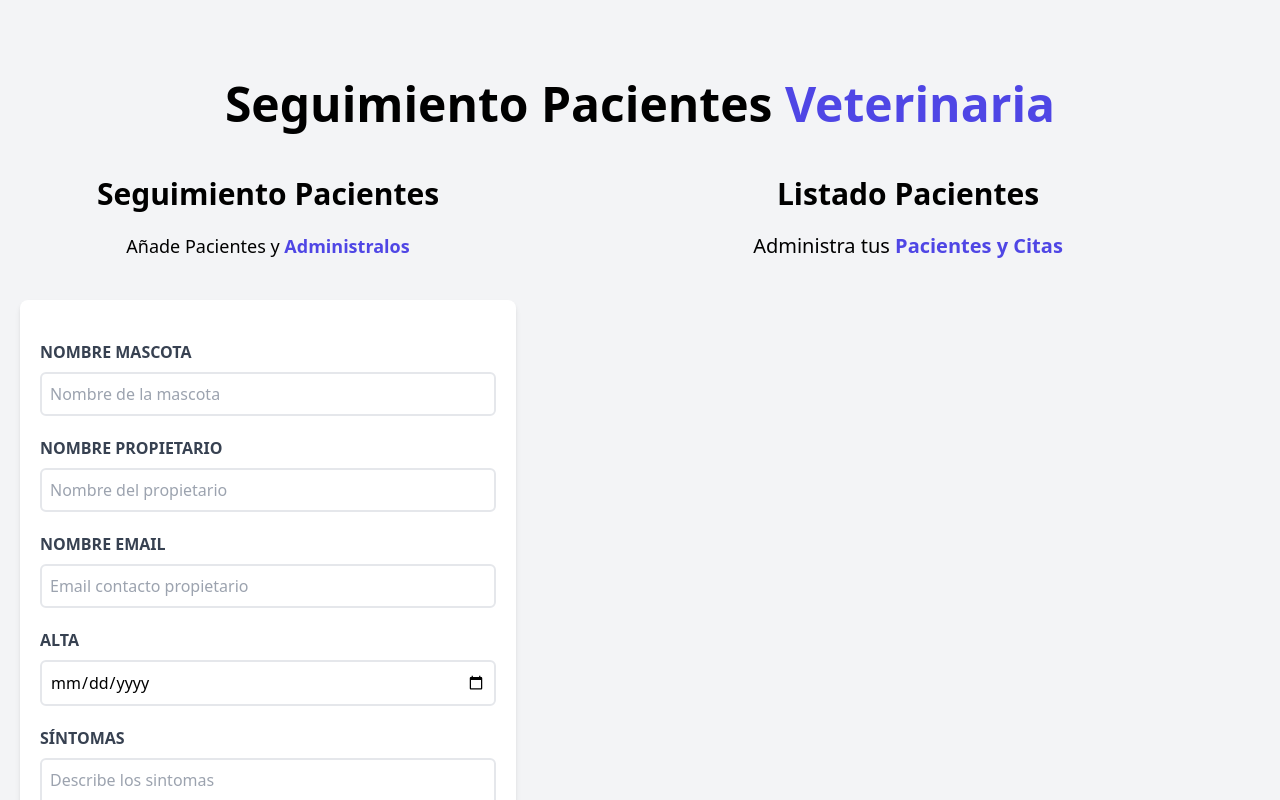
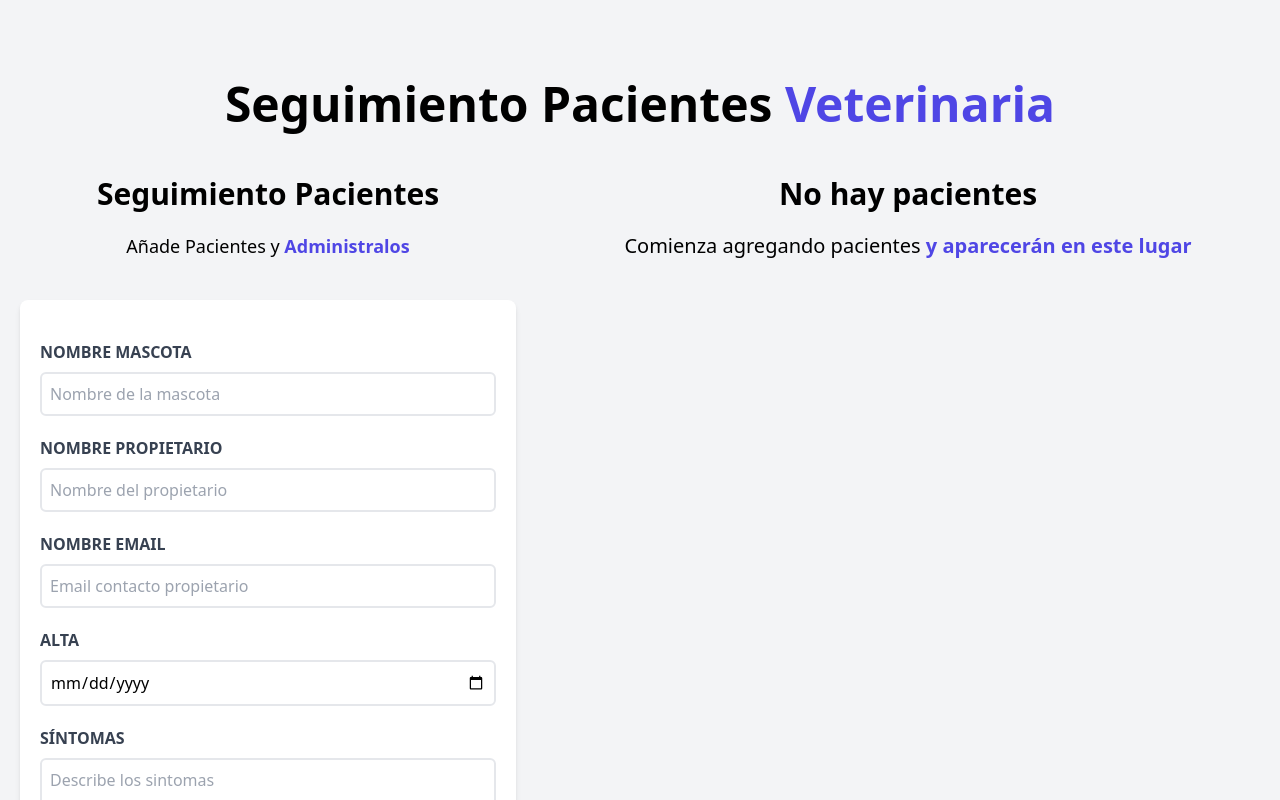
Before and after one commit to RinconJose/Administrador-de-Pacientes-con-React-TailwindCSS-LocalStorage, a React (Vite) app: page / in a window 1280 px wide. Shown: the top 800 px of the page. Built offline with nearby package versions, Linux system fonts and the light colour scheme.

Commit message:
agregando texto dinámico al titulo de listado de pacientes hayndo hay o no pacientes

```diff
--- a/src/components/ListadoPaciente.jsx
+++ b/src/components/ListadoPaciente.jsx
@@ -1,8 +1,12 @@
 import Paciente from "./Paciente"
 
 const ListadoPaciente = ({pacientes}) => {
+
     return (
         <div className="md:w-1/2 lg:w-3/5 md:h-screen overflow-y-scroll">
+
+            {pacientes && pacientes.length ? (
+                <>
                     <h2 className="font-black text-3xl text-center">
                         Listado Pacientes
                     </h2>
@@ -16,6 +20,20 @@
                             paciente={paciente}
                         />
                     ))}
+                </>
+            ) :
+                <>
+                    <h2 className="font-black text-3xl text-center">
+                        No hay pacientes
+                    </h2>
+                    <p className="text-xl mt-5 mb-10 text-center">
+                        Comienza agregando pacientes {''}
+                        <span className="text-indigo-600 font-bold">y aparecerán en este lugar</span>
+                    </p>
+                </>
+            }
+
+
         </div>
     )
 }
```
Lines whose indentation alone changed are shown as unchanged.
